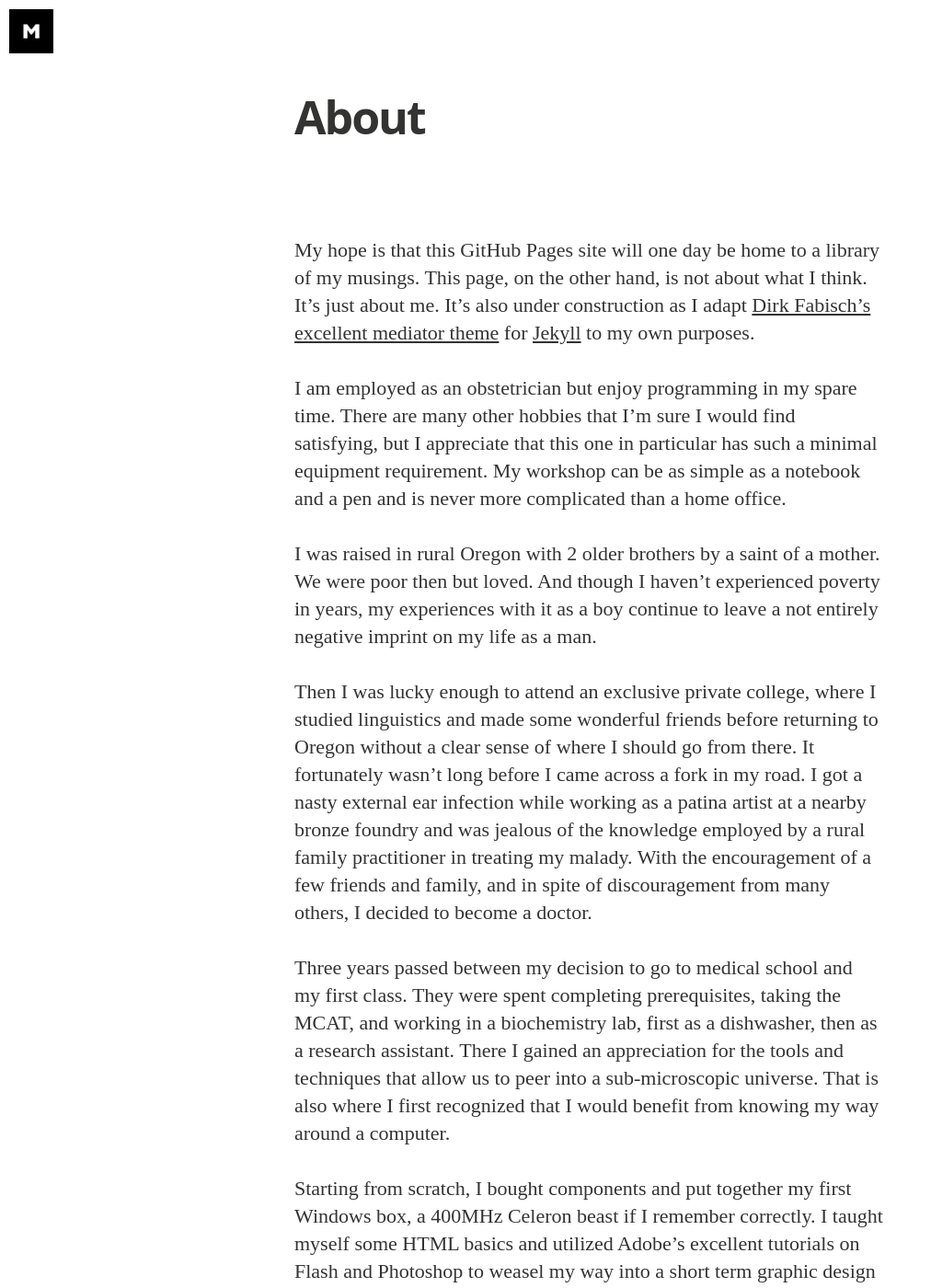
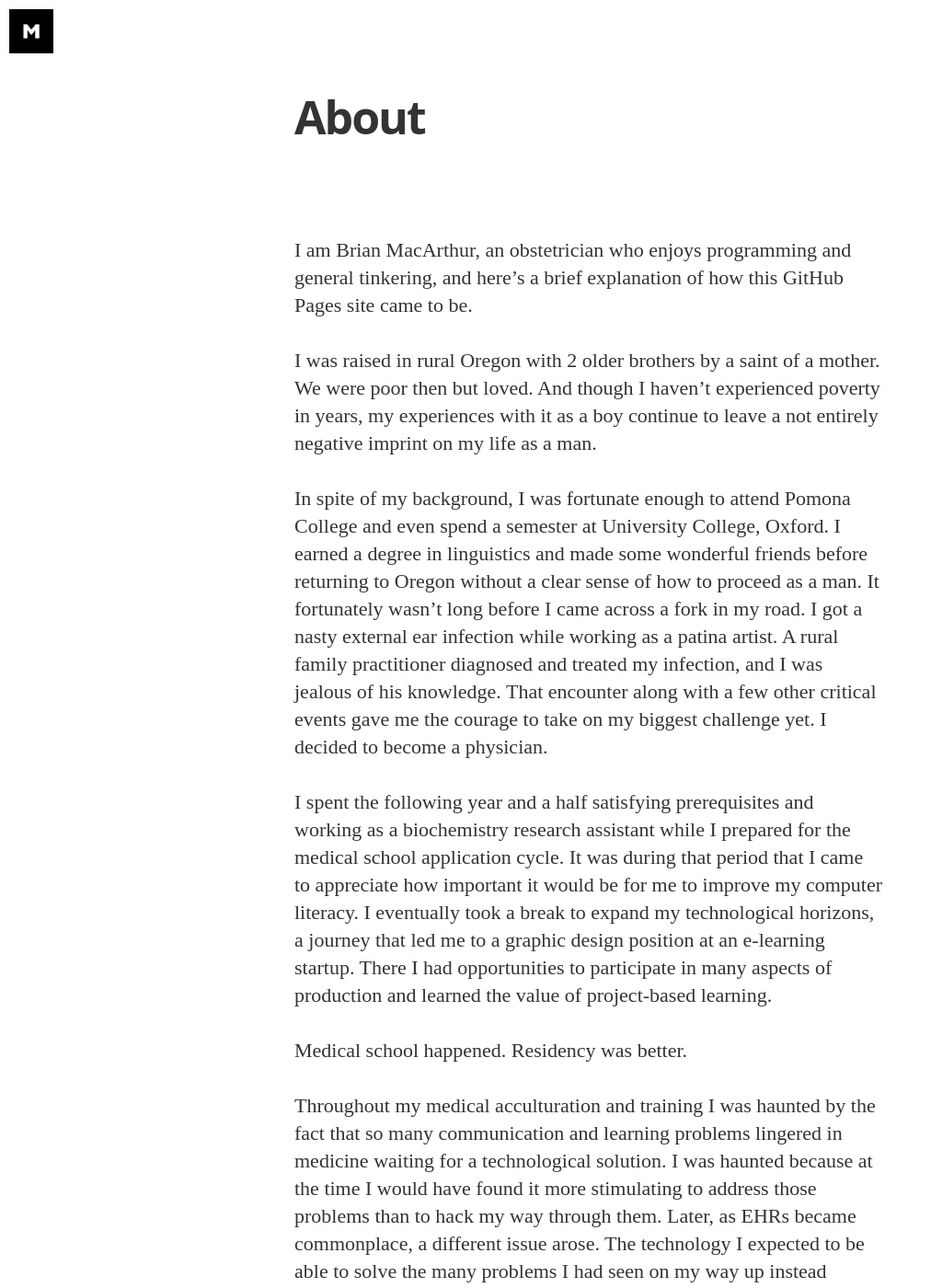
Before and after one commit to brianmacarthur/brianmacarthur.github.io, a Jekyll site: the page built from about.md, in a window 1280 px wide and 1400 px high. Shown: the whole window at 92% size, without its empty margins (0-1012 px from the left). Built offline with Jekyll 4.4.1, drawn with Linux system fonts in a browser that asks for light colours; nearby versions of some CDN libraries; some web fonts are replaced; Markdown is read by kramdown in place of the engine named in the settings; some of the changed text lies outside the part shown.

Commit message:
Updated my about page. Could use a later revision, but it's ok for now.

```diff
--- a/about.md
+++ b/about.md
@@ -4,16 +4,16 @@ title: About
 permalink: /about/
 ---
 
-My hope is that this GitHub Pages site will one day be home to a library of my musings. This page, on the other hand, is not about what I think. It's just about me. It's also under construction as I adapt [Dirk Fabisch's excellent mediator theme](https://github.com/dirkfabisch/mediator) for [Jekyll](http://jekyllrb.com/) to my own purposes.
-
-I am employed as an obstetrician but enjoy programming in my spare time. There are many other hobbies that I'm sure I would find satisfying, but I appreciate that this one in particular has such a minimal equipment requirement. My workshop can be as simple as a notebook and a pen and is never more complicated than a home office.
+I am Brian MacArthur, an obstetrician who enjoys programming and general tinkering, and here's a brief explanation of how this GitHub Pages site came to be.
 
 I was raised in rural Oregon with 2 older brothers by a saint of a mother. We were poor then but loved. And though I haven't experienced poverty in years, my experiences with it as a boy continue to leave a not entirely negative imprint on my life as a man.
 
-Then I was lucky enough to attend an exclusive private college, where I studied linguistics and made some wonderful friends before returning to Oregon without a clear sense of where I should go from there. It fortunately wasn't long before I came across a fork in my road. I got a nasty external ear infection while working as a patina artist at a nearby bronze foundry and was jealous of the knowledge employed by a rural family practitioner in treating my malady. With the encouragement of a few friends and family, and in spite of discouragement from many others, I decided to become a doctor.
+In spite of my background, I was fortunate enough to attend Pomona College and even spend a semester at University College, Oxford. I earned a degree in linguistics and made some wonderful friends before returning to Oregon without a clear sense of how to proceed as a man. It fortunately wasn't long before I came across a fork in my road. I got a nasty external ear infection while working as a patina artist. A rural family practitioner diagnosed and treated my infection, and I was jealous of his knowledge. That encounter along with a few other critical events gave me the courage to take on my biggest challenge yet. I decided to become a physician.
 
-Three years passed between my decision to go to medical school and my first class. They were spent completing prerequisites, taking the MCAT, and working in a biochemistry lab, first as a dishwasher, then as a research assistant. There I gained an appreciation for the tools and techniques that allow us to peer into a sub-microscopic universe. That is also where I first recognized that I would benefit from knowing my way around a computer.
+I spent the following year and a half satisfying prerequisites and working as a biochemistry research assistant while I prepared for the medical school application cycle. It was during that period that I came to appreciate how important it would be for me to improve my computer literacy. I eventually took a break to expand my technological horizons, a journey that led me to a graphic design position at an e-learning startup. There I had opportunities to participate in many aspects of production and learned the value of project-based learning.
 
-Starting from scratch, I bought components and put together my first Windows box, a 400MHz Celeron beast if I remember correctly. I taught myself some HTML basics and utilized Adobe's excellent tutorials on Flash and Photoshop to weasel my way into a short term graphic design gig during the first dotcom boom. Once at work, I dabbled in whatever projects I could and got a nice taste of the startup world before starting medical school. It was great.
+Medical school happened. Residency was better.
 
-To be continued...
+Throughout my medical acculturation and training I was haunted by the fact that so many communication and learning problems lingered in medicine waiting for a technological solution. I was haunted because at the time I would have found it more stimulating to address those problems than to hack my way through them. Later, as EHRs became commonplace, a different issue arose. The technology I expected to be able to solve the many problems I had seen on my way up instead became a problem of its own due to shortsighted UI, framework, and interoperability considerations. Fortunately, health care IT is improving and will continue to catch up to the high standards set by the leaders in consumer and business IT.
+
+Where does one person fit into a realm that is unswervingly driven by large corporations and public policy? That's the question I intend to answer for myself.
```
Also changed, not shown: assets/images/screenshot1.jpg (deleted), assets/images/screenshot2.jpg (deleted), assets/images/screenshot3.jpg (deleted).
